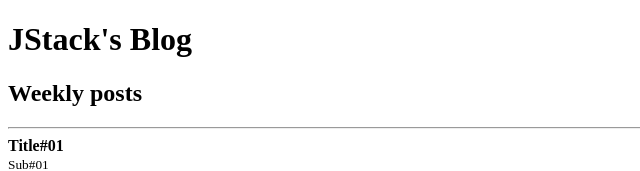
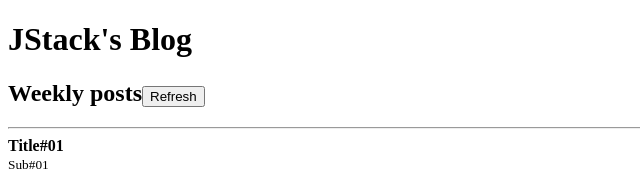
Before and after one commit to galleonpt/react-fundamentals, a React app: page / in a window 1280 px wide. Shown: the top 171 px of the page, without its empty margins (0-640 px from the left). Built offline with nearby package versions, Linux system fonts and the light colour scheme.

Commit message:
working with states

```diff
--- a/src/App.js
+++ b/src/App.js
@@ -1,19 +1,31 @@
-import React from "react"
+import React, {useState} from "react"
 import Post from "./Posts"
 import Header from "./Header"
 
 export default function App(){
+	const  [posts, setPosts] = useState([
+		{ id: Math.random(), title: "Title#01", subtitle: "Sub#01", likes: 10 },
+		{ id: Math.random(), title: "Title#02", subtitle: "Sub#02", likes: 20 },
+		{ id: Math.random(), title: "Title#03", subtitle: "Sub#03", likes: 30 },
+	])
 
-	const posts = [
-		{ title: "Title#01", subtitle: "Sub#01", likes: 10 },
-		{ title: "Title#02", subtitle: "Sub#02", likes: 20 },
-		{ title: "Title#03", subtitle: "Sub#03", likes: 30 },
-	]
+
+	function handleRefresh(){
+		setPosts((prevState) => [
+			...prevState,
+			{
+				id: Math.random(), title: `Title#${prevState.length +1}`, subtitle: `Sub#${prevState.length +1}`, likes: 10
+			}
+		])
+	}
 
 	return (
 		<>
 			<Header title="JStack's Blog" subtitle="Weekly posts">
-				<h2>Weekly posts</h2>
+				<h2>
+					Weekly posts
+					<button onClick={handleRefresh}>Refresh</button>
+				</h2>
 			</Header>
 
 			<hr></hr>
```
